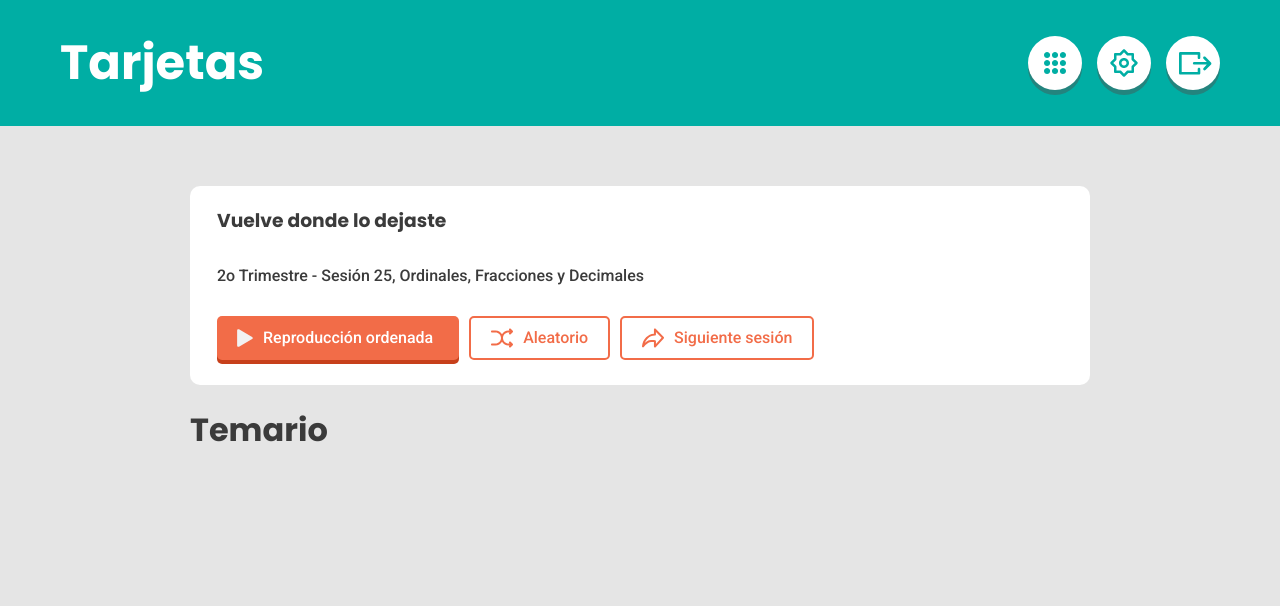
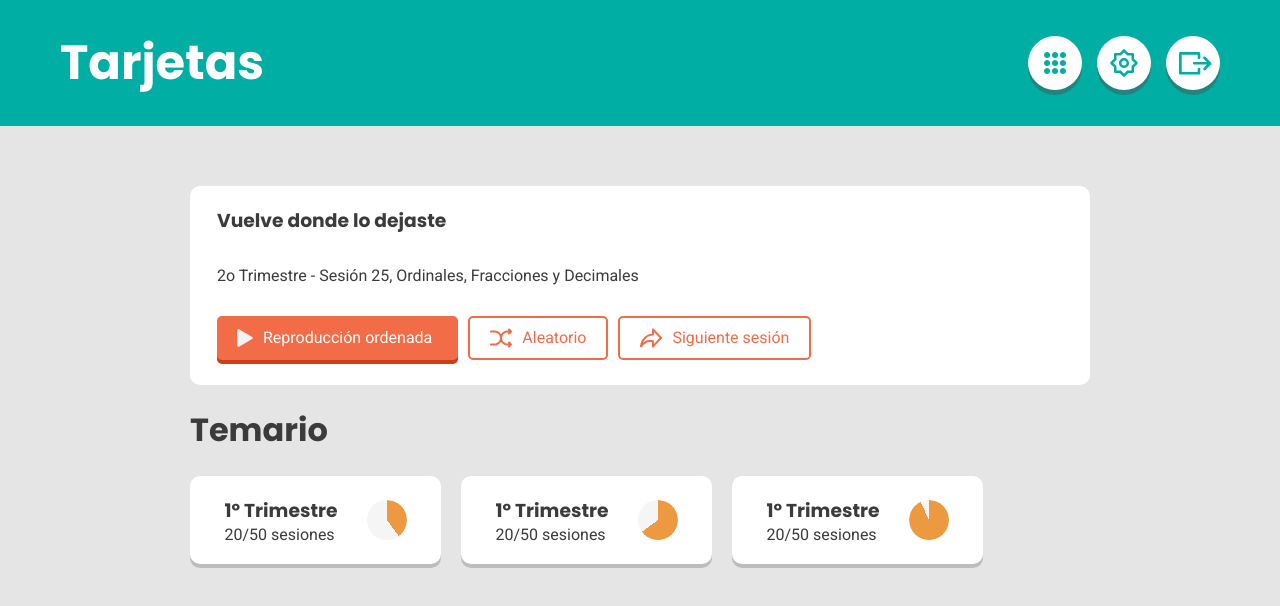
Before and after one commit to alesyt0h/courseApp, an Angular app: page / in a window 1280 px wide. Shown: the top 606 px of the page. Built offline with nearby package versions, Linux system fonts and the light colour scheme.

Commit message:
Chapters card ready with completion pie animation

```diff
--- a/src/app/components/chapter-card/chapter-card.component.css
+++ b/src/app/components/chapter-card/chapter-card.component.css
@@ -0,0 +1,79 @@
+.chapter-card {
+  background: #FFFFFF;
+  box-shadow: 0px 4px 0px #BDBDBD;
+  border-radius: 10px;
+  width: 211px;
+  display: flex;
+  justify-content: space-around;
+  align-items: center;
+  padding: 20px;
+  cursor: pointer;
+}
+
+.sessions {
+  font-family: Roboto, sans-serif;
+  font-weight: 400;
+}
+
+.completion-pie {
+  border-radius: 100%;
+  background-color: #F5F5F5;
+  width: 40px;
+  height: 40px;
+}
+
+/* Not my code */
+/* https://codepen.io/t_afif/pen/XWaPXZO */
+
+@property --p{
+  syntax: '<number>';
+  inherits: true;
+  initial-value: 0;
+}
+
+.pie {
+  --p:0;
+  --b:100px;
+  --c:#ED993F;
+  --w:40px;
+
+  width:var(--w);
+  aspect-ratio:1;
+  position:relative;
+  display:inline-grid;
+  place-content:center;
+  font-size:25px;
+  font-weight:bold;
+  font-family:sans-serif;
+}
+.pie:before,
+.pie:after {
+  content:"";
+  position:absolute;
+  border-radius:50%;
+}
+.pie:before {
+  inset:0;
+  background:
+    radial-gradient(farthest-side,var(--c) 98%,#0000) top/var(--b) var(--b) no-repeat,
+    conic-gradient(var(--c) calc(var(--p)*1%),#0000 0);
+  -webkit-mask:radial-gradient(farthest-side,#0000 calc(99% - var(--b)),#000 calc(100% - var(--b)));
+          mask:radial-gradient(farthest-side,#0000 calc(99% - var(--b)),#000 calc(100% - var(--b)));
+}
+.pie:after {
+  inset:calc(50% - var(--b)/2);
+  background:var(--c);
+  transform:rotate(calc(var(--p)*3.6deg)) translateY(calc(50% - var(--w)/2));
+}
+.animate {
+  animation:p 1s .5s both;
+}
+.no-round:before {
+  background-size:0 0,auto;
+}
+.no-round:after {
+  content:none;
+}
+@keyframes p {
+  from{--p:0}
+}
--- a/src/app/components/chapter-card/chapter-card.component.html
+++ b/src/app/components/chapter-card/chapter-card.component.html
@@ -1 +1,13 @@
-<p>chapter-card works!</p>
+<div class="chapter-card">
+  <div class="chapter-info">
+    <h3 class="chapter-name">
+      1º Trimestre
+    </h3>
+    <div class="sessions">
+      20/50 sesiones
+    </div>
+  </div>
+  <div class="completion-pie">
+    <div class="pie no-round animate" [ngStyle]="{'--p':piePercentage}"></div>
+  </div>
+</div>
--- a/src/app/components/chapter-card/chapter-card.component.ts
+++ b/src/app/components/chapter-card/chapter-card.component.ts
@@ -7,9 +7,12 @@ import { Component, OnInit } from '@angular/core';
 })
 export class ChapterCardComponent implements OnInit {
 
+  piePercentage!: number;
+
   constructor() { }
 
   ngOnInit(): void {
+    this.piePercentage = Math.round(Math.random() * 100);
   }
 
 }
--- a/src/app/home/home.component.css
+++ b/src/app/home/home.component.css
@@ -0,0 +1,3 @@
+.chapters-container {
+  display: flex;
+}
--- a/src/app/home/home.component.html
+++ b/src/app/home/home.component.html
@@ -2,4 +2,7 @@
 <div class="container">
   <app-resume-course></app-resume-course>
   <h1>Temario</h1>
+  <div class="chapters-container">
+    <app-chapter-card *ngFor="let item of [0, 1, 2]" class="mr-20"></app-chapter-card>
+  </div>
 </div>
--- a/src/index.html
+++ b/src/index.html
@@ -9,7 +9,7 @@
   <link rel="preconnect" href="https://fonts.googleapis.com">
   <link rel="preconnect" href="https://fonts.gstatic.com" crossorigin>
   <link href="https://fonts.googleapis.com/css2?family=Poppins:wght@700&display=swap" rel="stylesheet">
-  <link href="https://fonts.googleapis.com/css2?family=Roboto:wght@500&display=swap" rel="stylesheet">
+  <link href="https://fonts.googleapis.com/css2?family=Roboto:wght@400,500,700&display=swap" rel="stylesheet">
 </head>
 <body>
   <app-root></app-root>
--- a/src/styles.css
+++ b/src/styles.css
@@ -6,6 +6,10 @@ html, body {
 
 .ml-5 {
   margin-left: 5px;
+}
+
+.mr-20 {
+  margin-right: 20px;
 }
 
 .container {
```
